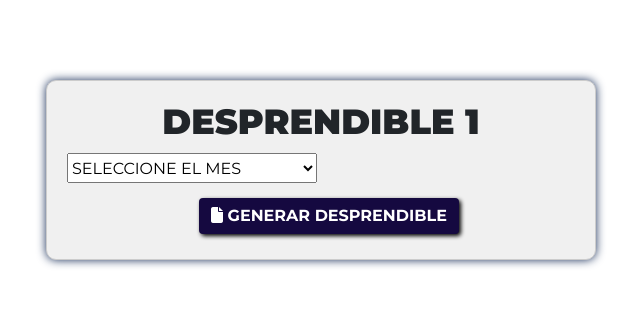
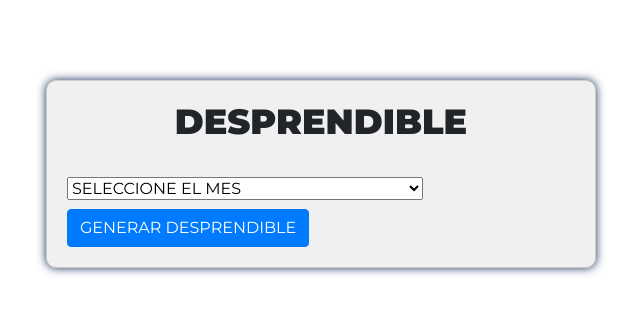
Before and after one commit to carloslozanot/infolabora, a PHP site: page /desprendible_pago.php in a window 1280 px wide. Shown: the top 314 px of the page, without its empty margins (359-999 px from the left). Run offline with PHP 8.4, Linux system fonts and the light colour scheme; the visitor is signed in with stand-in values (Sample User, id 1); data that the repository does not hold is empty; some libraries are stand-ins or nearby versions.

Commit message:
Update desprendible_pago.php

```diff
--- a/desprendible_pago.php
+++ b/desprendible_pago.php
@@ -37,10 +37,10 @@ $cedula = $_SESSION['usuario'];
 
 <body>
     <div class="contenido-desprendible">
-        <h2 style="text-align: center; font-size: 35px; font-weight: 1000;">DESPRENDIBLE <?php echo $cedula; ?></h2>
+        <h2 style="text-align: center; font-size: 35px; font-weight: 1000;">DESPRENDIBLE </h2><br>
 
         <form method="post" action="fpdf/desprendible.php">
-            <select name="mes" class="form-select form-select-sm" style="width: 250px; height: 30px;">
+            <select name="mes" class="form-select w-auto d-inline-block" required>
                 <option selected disabled>SELECCIONE EL MES</option>
 
                 <?php
@@ -63,9 +63,8 @@ $cedula = $_SESSION['usuario'];
 
             <input type="hidden" name="id" value="<?php echo $cedula; ?>">
 
-            <button type="submit" class="btn boton-certificado">
-                <i class="fa-solid fa-file"></i> GENERAR DESPRENDIBLE
-            </button>
+            <button type="submit" name="generar" class="btn btn-primary mt-2">GENERAR DESPRENDIBLE</button>
+
         </form>
     </div>
 </body>
```
